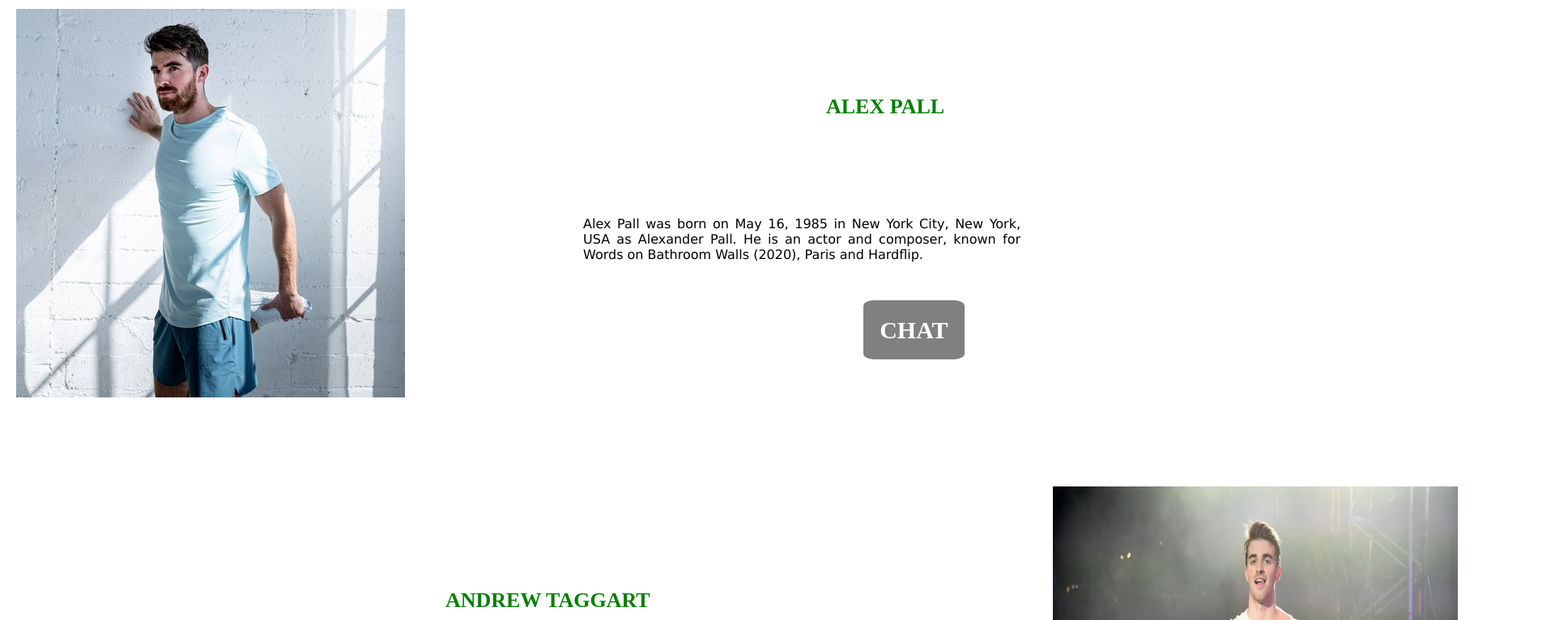
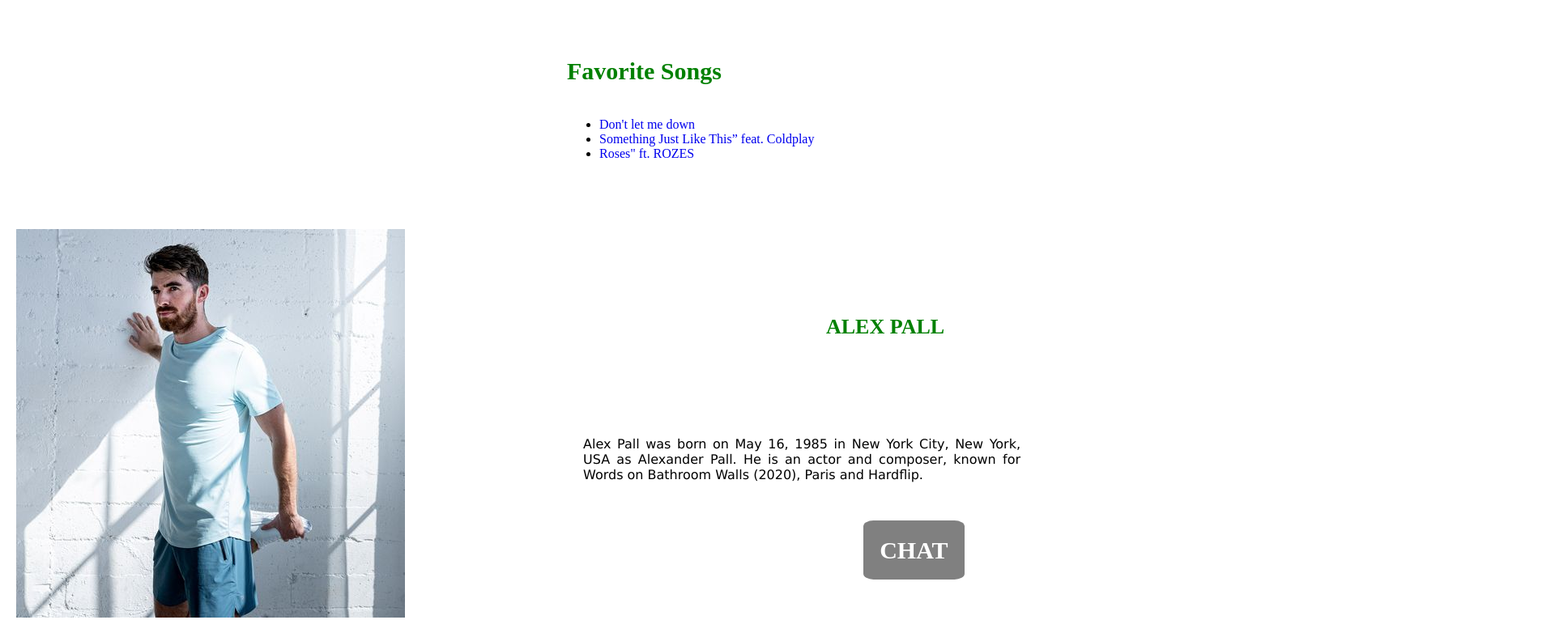
Before and after one commit to JAPHETHNYARANGA/Favorite-Band-project, a plain HTML site: page index.html in a window 1280 px wide. Shown: the part 873-1639 px from the top of the page at 81% size, 1920 px wide, since content can reach past the window. Drawn offline with Linux system fonts and the light colour scheme.

Commit message:
list added

```diff
--- a/index.html
+++ b/index.html
@@ -29,12 +29,19 @@
                 </em>
                 </ul>
             </div>
-
+            <div class="favorite-songs">
+                <h4>Favorite Songs</h4>
+                <ul>
+                    <li><a href="#">Don't let me down</a></li>
+                    <li><a href="#">Something Just Like This” feat. Coldplay</a></li>
+                    <li><a href="#">Roses" ft. ROZES</a></li>
+                </ul>
+            </div>
 
 
         </div>
         <p id="landing-p">The Chainsmokers is an American electronic DJ and production duo consisting of Alexander Pall and Andrew  Taggart. They started out by releasing remixes of songs by indie artists. The EDM-pop duo achieved a breakthrough with their 2014 song Selfie, which became a top twenty single in several countries. They have won a Grammy award, two American Music Awards, seven Billboard Music Awards and nine iHeartRadio Music Awards. According to Forbes 2019 list of highest paid celebrities, the Chainsmokers were the highest paid DJs, dethroning Calvin Harris after six years</p>
-
+        <p></p>
 
         <div class="second-section">
 
--- a/styles/style.css
+++ b/styles/style.css
@@ -182,3 +182,16 @@ html, body{
 #andrew:hover{
     color:blue;
 }
+.favorite-songs{
+    position:relative;
+    top:300px;
+    left:700px;
+    height:200px;
+}
+.favorite-songs h4{
+    color:green;
+    font-size:30px;
+}
+.favorite-songs ul li a{
+    text-decoration: none;
+}
```
